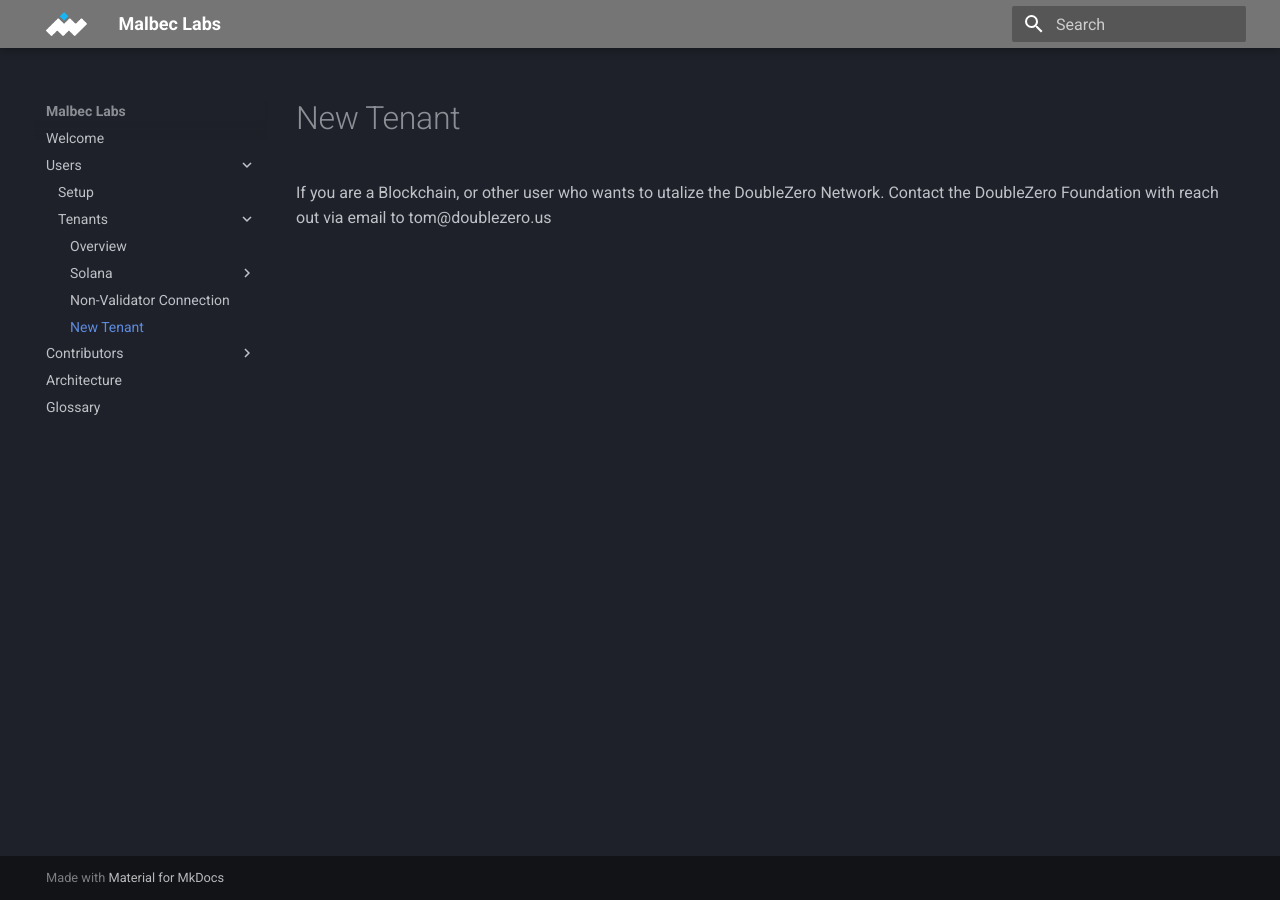
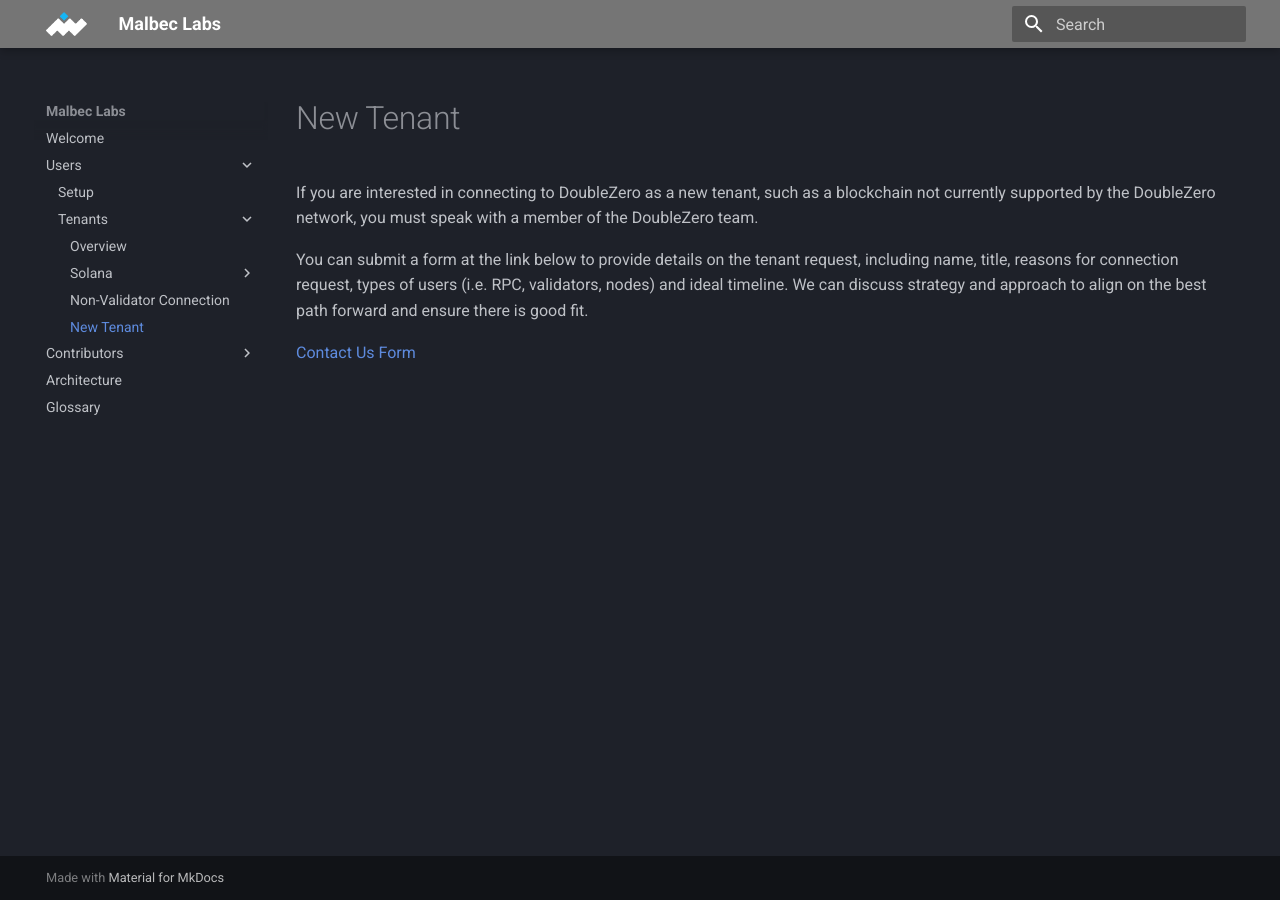
Before and after one commit to malbeclabs/docs, an MkDocs documentation site: the page built from docs/New Tenant.md, in a window 1280 px wide. Built offline with MkDocs 1.6.1 and Material for MkDocs 9.7.7, drawn with Linux system fonts in a browser that asks for light colours.

Commit message:
Update New Tenant.md

```diff
--- a/docs/New Tenant.md
+++ b/docs/New Tenant.md
@@ -1,3 +1,7 @@
 # New Tenant
 
-If you are a Blockchain, or other user who wants to utalize the DoubleZero Network. Contact the DoubleZero Foundation with reach out via email to tom@doublezero.us
+If you are interested in connecting to DoubleZero as a new tenant, such as a blockchain not currently supported by the DoubleZero network, you must speak with a member of the DoubleZero team.
+
+You can submit a form at the link below to provide details on the tenant request, including name, title, reasons for connection request, types of users (i.e. RPC, validators, nodes) and ideal timeline. We can discuss strategy and approach to align on the best path forward and ensure there is good fit.
+
+[Contact Us Form](https://docs.google.com/forms/d/e/1FAIpQLSdp11kHtmcaKaLfYRZA92ylOvucipY86CdjVKdiggNdjlZniw/viewform)
```
